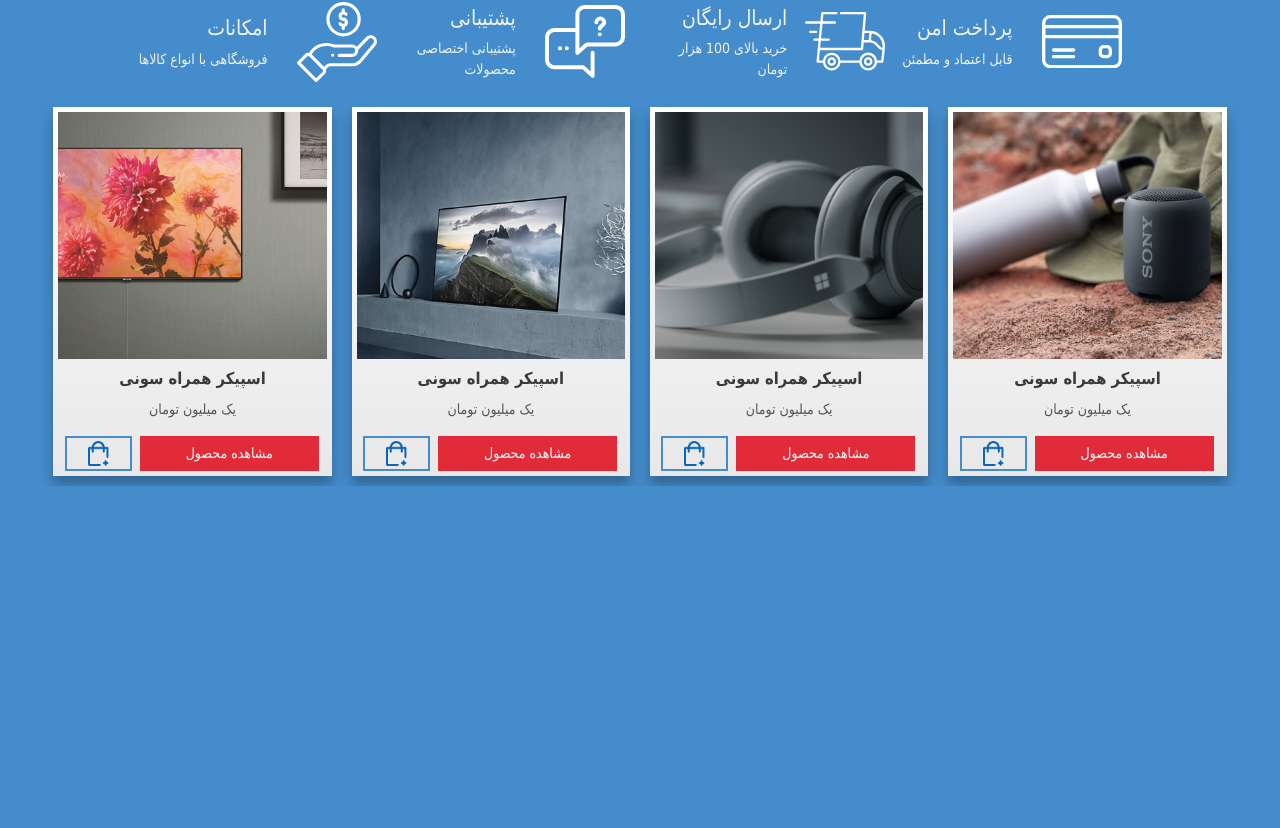
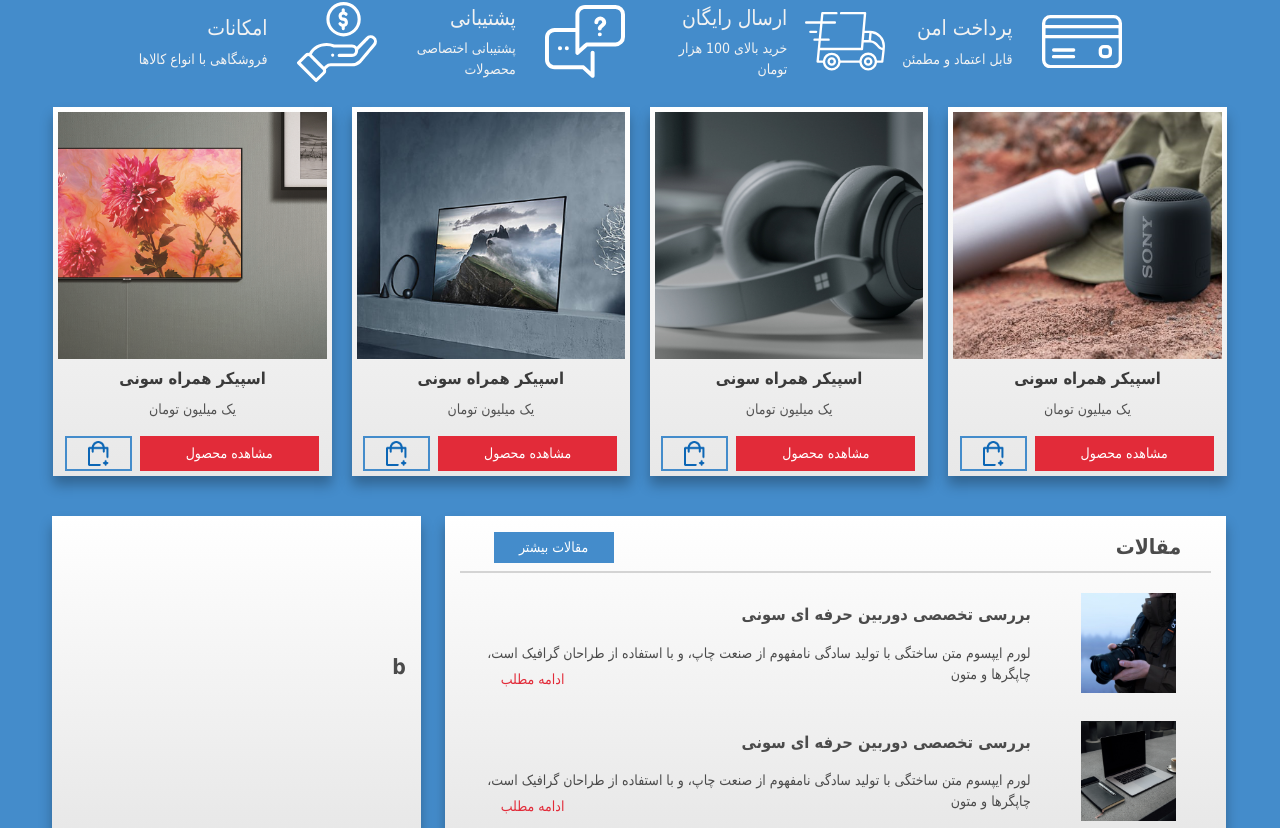
Before and after one commit to amiirbazzii/store, a React (Create React App) app: page / in a window 1280 px wide. Shown: the part 667-1495 px from the top of the page. Before the commit the page ends 1153 px from the top, so only its background shows below. Built offline with nearby package versions, Linux system fonts and the light colour scheme.

Commit message:
create Article section

```diff
--- /dev/null
+++ b/src/components/home/Article.jsx
@@ -0,0 +1,41 @@
+import React from 'react';
+
+import A1 from '../../static/images/home/article-1.png';
+import A2 from '../../static/images/home/article-2.png';
+
+import '../../static/styles/home/article.scss';
+
+const Article = () => {
+  return (
+    <>
+      <div className='article row'>
+        <div className='col-3 article-image'>
+          <img src={A1} alt='a1' />
+        </div>
+        <div className='col-9 article-text'>
+          <h3 className='article-title'>بررسی تخصصی دوربین حرفه ای سونی</h3>
+          <p className='article-dec'>
+            لورم ایپسوم متن ساختگی با تولید سادگی نامفهوم از صنعت چاپ، و با
+            استفاده از طراحان گرافیک است، چاپگرها و متون
+          </p>
+          <a href='/'>ادامه مطلب</a>
+        </div>
+      </div>
+      <div className='article row'>
+        <div className='col-3 article-image'>
+          <img src={A2} alt='a1' />
+        </div>
+        <div className='col-9 article-text'>
+          <h3 className='article-title'>بررسی تخصصی دوربین حرفه ای سونی</h3>
+          <p className='article-dec'>
+            لورم ایپسوم متن ساختگی با تولید سادگی نامفهوم از صنعت چاپ، و با
+            استفاده از طراحان گرافیک است، چاپگرها و متون
+          </p>
+          <a href='/'>ادامه مطلب</a>
+        </div>
+      </div>
+    </>
+  );
+};
+
+export default Article;
--- a/src/components/home/Articles.jsx
+++ b/src/components/home/Articles.jsx
@@ -0,0 +1,32 @@
+import React from 'react';
+
+import Article from './Article';
+import Slider from './Slider';
+
+import '../../static/styles/home/articles.scss';
+
+const Articles = () => {
+  return (
+    <div className='d-flex px-1 articles'>
+      <div className='col-md-8 box articles-box ml-2 d-block'>
+        <div className='articles-head col-12'>
+          <div className='col-2 articles-title'>
+            <h2>مقالات</h2>
+          </div>
+          <div className='col-3 '>
+            <button className='articles-btn'>مقالات بیشتر</button>
+          </div>
+        </div>
+
+        <div className='articles'>
+          <Article />
+        </div>
+      </div>
+      <div className='col-md-4 box mx-3 slider'>
+        <Slider />
+      </div>
+    </div>
+  );
+};
+
+export default Articles;
--- /dev/null
+++ b/src/components/home/Slider.jsx
@@ -0,0 +1,11 @@
+import React from 'react';
+
+const Slider = () => {
+  return (
+    <div>
+      <h2>b</h2>
+    </div>
+  );
+};
+
+export default Slider;
--- a/src/pages/home.jsx
+++ b/src/pages/home.jsx
@@ -4,6 +4,7 @@ import Nav from '../components/home/Nav';
 import Hero from '../components/home/Hero';
 import Properties from '../components/home/Properties';
 import Cards from '../components/home/Cards';
+import Articles from '../components/home/Articles';
 
 const home = () => {
   return (
@@ -12,6 +13,7 @@ const home = () => {
       <Hero />
       <Properties />
       <Cards />
+      <Articles />
     </div>
   );
 };
--- /dev/null
+++ b/src/static/styles/home/article.scss
@@ -0,0 +1,25 @@
+.article {
+  padding-top: 20px;
+  .article-image {
+    img {
+      height: 100px;
+    }
+  }
+  .article-text {
+    margin-top: 10px;
+    margin-right: -15px;
+    text-align: right;
+
+    .article-dec {
+      margin-top: 15px;
+    }
+
+    a {
+      color: #e22b39;
+      text-decoration: none;
+      position: absolute;
+      top: 67%;
+      left: 7%;
+    }
+  }
+}
--- a/src/static/styles/home/articles.scss
+++ b/src/static/styles/home/articles.scss
@@ -0,0 +1,28 @@
+.articles {
+  .articles-box {
+    .articles-head {
+      display: flex;
+      justify-content: space-between;
+      border-bottom: 2px solid #d4d4d4;
+      padding: 0;
+
+      .articles-title {
+        margin-top: 1rem;
+        color: #4a4a4a;
+      }
+
+      .articles-btn {
+        width: 120px;
+        padding: 5px;
+        margin-top: 1rem;
+        background-color: #448ccb;
+        color: #ffffff;
+        border: 0;
+      }
+    }
+  }
+
+  .slider {
+    max-width: 369px;
+  }
+}
```
Also changed, not shown: src/static/images/home/article-1.png (added), src/static/images/home/article-2.png (added), src/static/styles/home/slider.scss (added).
